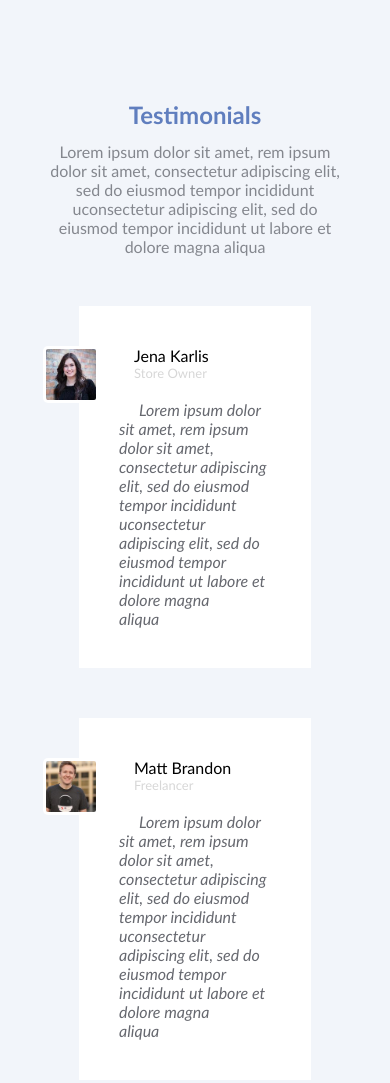
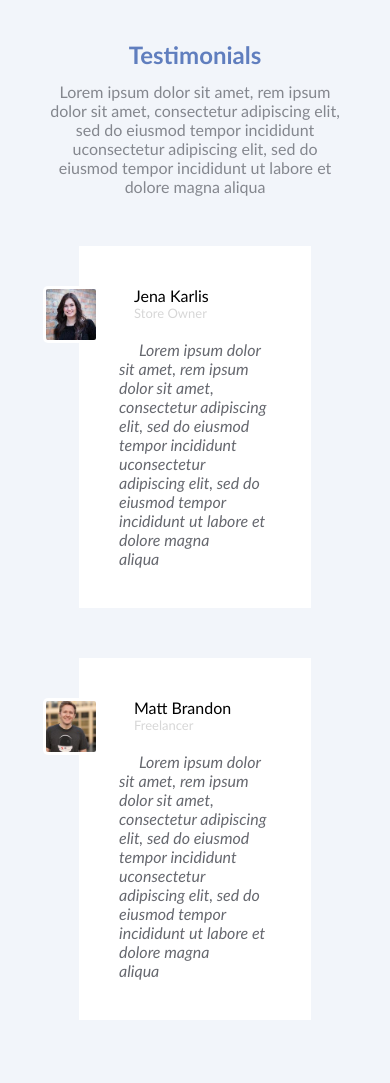
Before and after one commit to Ayokunle18/FP-CSS3-TASK-1, a plain HTML site: page index.html in a window 390 px wide. After the commit the page ends 1060 px from the top, so only its background shows below. Drawn offline with Linux system fonts and the light colour scheme.

Commit message:
Update style.css

```diff
--- a/style.css
+++ b/style.css
@@ -48,9 +48,7 @@ body {
   margin: 20px;
 }
 .images .box1 img {
-  /* left: 118px; */
   left: 9%;
-
   position: absolute;
   border-radius: 5px;
   width: 5%;
@@ -64,12 +62,7 @@ body {
   margin-right: 20px;
   top: 100px;
 }
-/* .images .box1 i img {
-  width: 28px;
-  position: absolute;
-  left: 160px;
-  bottom: 365px;
-} */
+
 .small {
   color: rgb(215, 215, 215);
 }
@@ -87,7 +80,6 @@ body {
   font-size: 13px;
 }
 .images .box2 img {
-  /* right: 595px; */
   right: 43%;
   position: absolute;
   border-radius: 5px;
@@ -119,6 +111,9 @@ left: 12%;
 }
 }
 @media screen and (max-width: 992px){
+  .whole{
+    padding-block: 50px;
+  }
   .images .box1 img{
     width: 6.5%;
     left: 13%;
@@ -169,6 +164,7 @@ left: 12%;
 @media (max-width: 600px) {
   .whole {
     padding-inline: 50px;
+    padding-block: 50px;
   }
   .images {
     display: flex;
@@ -205,6 +201,9 @@ left: 12%;
   body{
     font-size: 16px;
   }
+  .whole{
+    padding-block: 40px;
+  }
   .images .box1 img{
     width: 14.5%;
     left: 11%;
@@ -220,6 +219,7 @@ left: 12%;
 @media (max-width: 360px) {
   .whole {
     padding-inline: 30px;
+    padding-block: 30px;
   }
   .images {
     display: flex;
```
